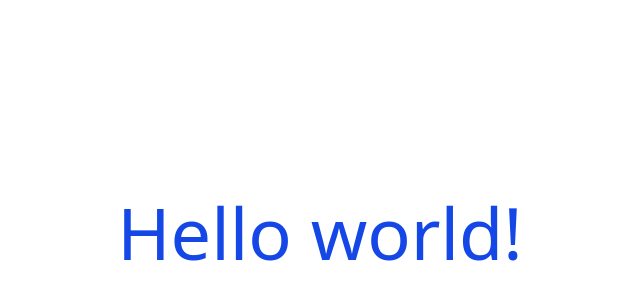
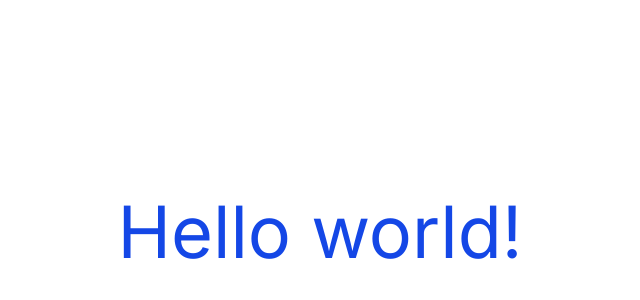
Before and after one commit to Sangwon91/nextjs-playground, a Next.js app in the folder frontend/: page / in a window 1280 px wide. Shown: the part 168-468 px from the top of the page, without its empty margins (320-960 px from the left). Built offline with nearby package versions, Linux system fonts and the light colour scheme.

Commit message:
Enhance RootLayout by integrating inter font and applying antialiasing to the body

```diff
--- a/frontend/src/app/layout.tsx
+++ b/frontend/src/app/layout.tsx
@@ -1,5 +1,6 @@
 import type { Metadata } from "next";
 import "./globals.css";
+import { inter } from '@/app/ui/fonts';
 
 export const metadata: Metadata = {
   title: "Create Next App",
@@ -13,7 +14,7 @@
 }>) {
   return (
     <html lang="en">
-      <body>{children}</body>
+      <body className={`${inter.className} antialiased`}>{children}</body>
     </html>
   );
 }
```
